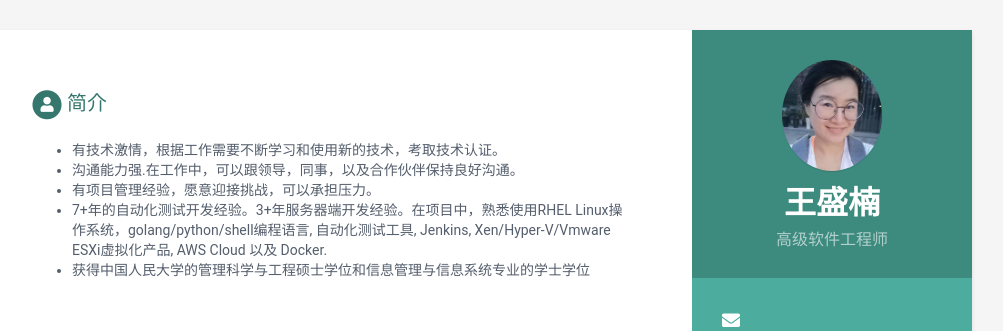
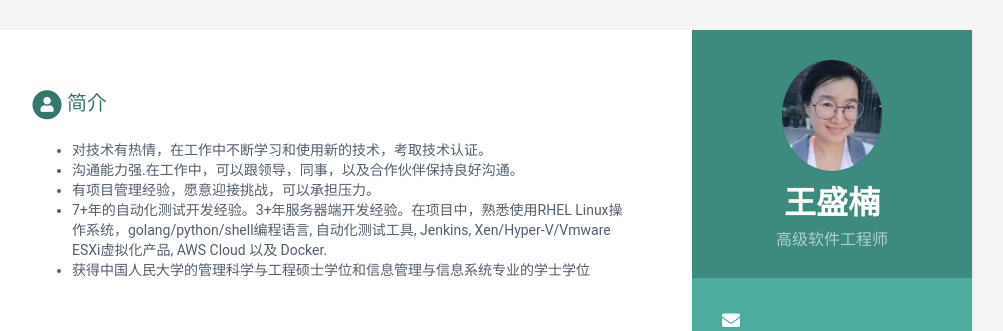
Before and after one commit to yoyo76ke/CNCV, a Jekyll site: the page built from index.html, in a window 1280 px wide and 900 px high. Shown: the top 331 px of the window, without its empty margins (168-1171 px from the left). Built offline with Jekyll 4.4.1, drawn with Linux system fonts in a browser that asks for light colours.

Commit message:
Update data.yml

```diff
--- a/_data/data.yml
+++ b/_data/data.yml
@@ -41,7 +41,7 @@ sidebar:
 career-profile:
     title: 简介
     summary: |
-          - 有技术激情，根据工作需要不断学习和使用新的技术，考取技术认证。
+          - 对技术有热情，在工作中不断学习和使用新的技术，考取技术认证。
           - 沟通能力强.在工作中，可以跟领导，同事，以及合作伙伴保持良好沟通。
           - 有项目管理经验，愿意迎接挑战，可以承担压力。
           - 7+年的自动化测试开发经验。3+年服务器端开发经验。在项目中，熟悉使用RHEL Linux操作系统，golang/python/shell编程语言, 自动化测试工具, Jenkins, Xen/Hyper-V/Vmware ESXi虚拟化产品, AWS Cloud 以及 Docker.
@@ -102,7 +102,7 @@ experiences:
 
 
 publications:
-    title: 公开发表
+    title: 论文
     intro: |
     papers:
       - title: "Random rough subspace based neural network ensemble for insurance fraud detection"
```
